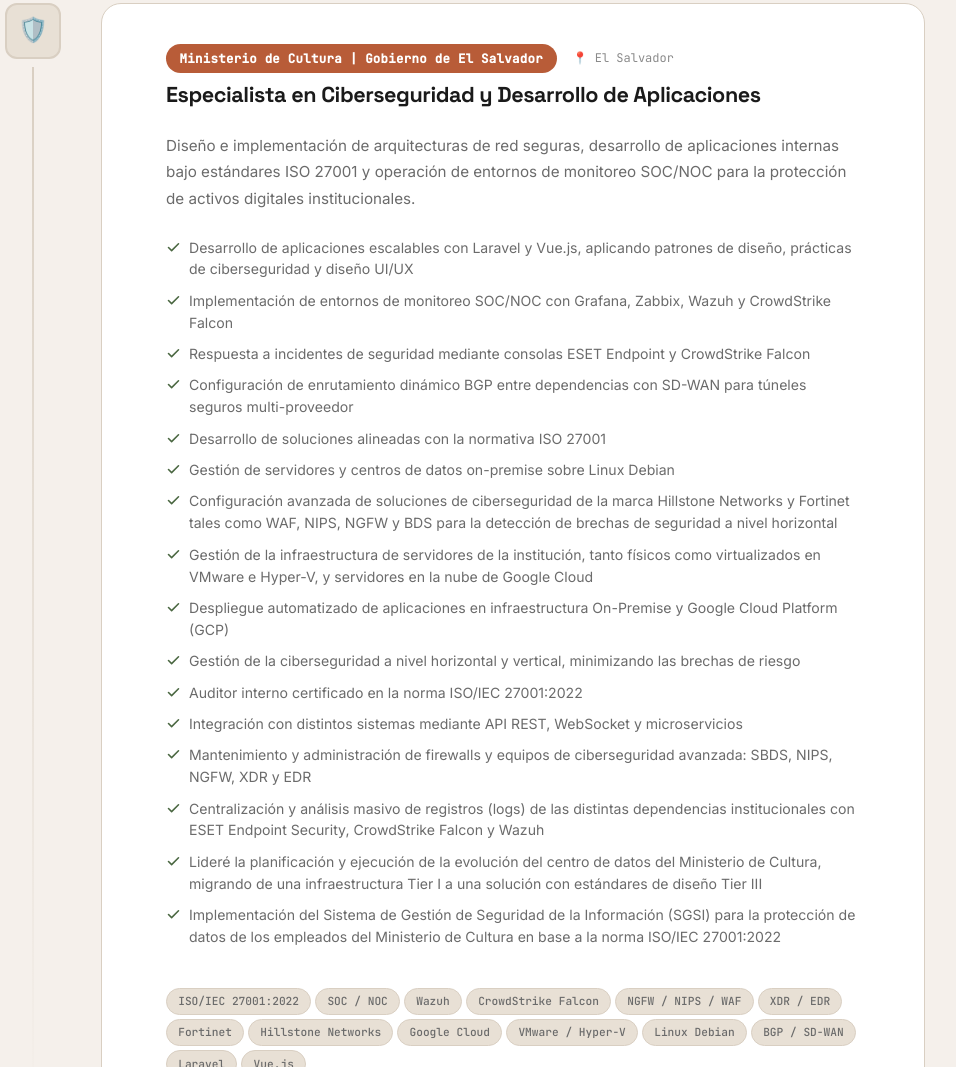
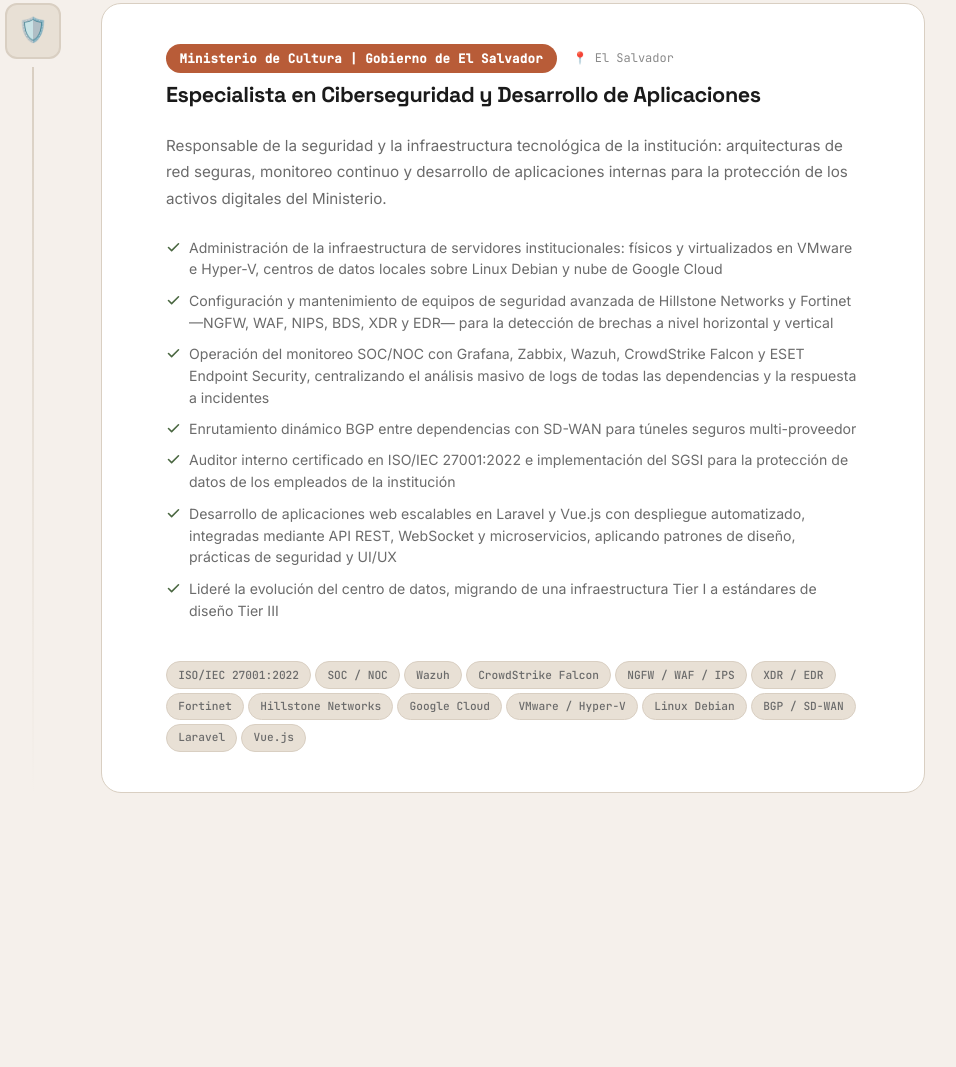
Before and after one commit to DanielGerardoHC/Personal_WebSite, an Astro site: page / in a window 1280 px wide. Shown: the part 2934-4001 px from the top of the page, without its empty margins (175-1131 px from the left). Built offline with nearby package versions, Linux system fonts and the light colour scheme; Astro itself is replaced by a stand-in of ours.

Commit message:
Mejora en actividades realizadas en Ministerio de Cultura

```diff
--- a/src/components/About.astro
+++ b/src/components/About.astro
@@ -2,8 +2,8 @@
 const qualities = [
   {
     icon: `<svg xmlns="http://www.w3.org/2000/svg" width="28" height="28" viewBox="0 0 24 24" fill="none" stroke="currentColor" stroke-width="1.5" stroke-linecap="round" stroke-linejoin="round"><path d="M12 22s8-4 8-10V5l-8-3-8 3v7c0 6 8 10 8 10z"/><path d="m9 12 2 2 4-4"/></svg>`,
-    title: "Auditor Interno ISO/IEC 27001:2022",
-    description: "Certificado internacionalmente por Applus+ Certification. Implementación, gestión y auditoría de Sistemas de Gestión de Seguridad de la Información (SGSI).",
+    title: "Seguridad aplicada",
+    description: "Llevo la norma del papel a la operación: análisis de riesgos, controles técnicos y evidencia auditable sobre infraestructura real en producción.",
     color: "var(--moss)",
   },
   {
--- a/src/components/Experience.astro
+++ b/src/components/Experience.astro
@@ -41,31 +41,22 @@ const experiences: ExperienceItem[] = [
     company: "Ministerio de Cultura",
     location: "El Salvador",
     summary:
-      "Diseño e implementación de arquitecturas de red seguras, desarrollo de aplicaciones internas bajo estándares ISO 27001 y operación de entornos de monitoreo SOC/NOC para la protección de activos digitales institucionales.",
+      "Responsable de la seguridad y la infraestructura tecnológica de la institución: arquitecturas de red seguras, monitoreo continuo y desarrollo de aplicaciones internas para la protección de los activos digitales del Ministerio.",
     highlights: [
-      "Desarrollo de aplicaciones escalables con Laravel y Vue.js, aplicando patrones de diseño, prácticas de ciberseguridad y diseño UI/UX",
-      "Implementación de entornos de monitoreo SOC/NOC con Grafana, Zabbix, Wazuh y CrowdStrike Falcon",
-      "Respuesta a incidentes de seguridad mediante consolas ESET Endpoint y CrowdStrike Falcon",
-      "Configuración de enrutamiento dinámico BGP entre dependencias con SD-WAN para túneles seguros multi-proveedor",
-      "Desarrollo de soluciones alineadas con la normativa ISO 27001",
-      "Gestión de servidores y centros de datos on-premise sobre Linux Debian",
-      "Configuración avanzada de soluciones de ciberseguridad de la marca Hillstone Networks y Fortinet tales como WAF, NIPS, NGFW y BDS para la detección de brechas de seguridad a nivel horizontal",
-      "Gestión de la infraestructura de servidores de la institución, tanto físicos como virtualizados en VMware e Hyper-V, y servidores en la nube de Google Cloud",
-      "Despliegue automatizado de aplicaciones en infraestructura On-Premise y Google Cloud Platform (GCP)",
-      "Gestión de la ciberseguridad a nivel horizontal y vertical, minimizando las brechas de riesgo",
-      "Auditor interno certificado en la norma ISO/IEC 27001:2022",
-      "Integración con distintos sistemas mediante API REST, WebSocket y microservicios",
-      "Mantenimiento y administración de firewalls y equipos de ciberseguridad avanzada: SBDS, NIPS, NGFW, XDR y EDR",
-      "Centralización y análisis masivo de registros (logs) de las distintas dependencias institucionales con ESET Endpoint Security, CrowdStrike Falcon y Wazuh",
-      "Lideré la planificación y ejecución de la evolución del centro de datos del Ministerio de Cultura, migrando de una infraestructura Tier I a una solución con estándares de diseño Tier III",
-      "Implementación del Sistema de Gestión de Seguridad de la Información (SGSI) para la protección de datos de los empleados del Ministerio de Cultura en base a la norma ISO/IEC 27001:2022",
+      "Administración de la infraestructura de servidores institucionales: físicos y virtualizados en VMware e Hyper-V, centros de datos locales sobre Linux Debian y nube de Google Cloud",
+      "Configuración y mantenimiento de equipos de seguridad avanzada de Hillstone Networks y Fortinet —NGFW, WAF, NIPS, BDS, XDR y EDR— para la detección de brechas a nivel horizontal y vertical",
+      "Operación del monitoreo SOC/NOC con Grafana, Zabbix, Wazuh, CrowdStrike Falcon y ESET Endpoint Security, centralizando el análisis masivo de logs de todas las dependencias y la respuesta a incidentes",
+      "Enrutamiento dinámico BGP entre dependencias con SD-WAN para túneles seguros multi-proveedor",
+      "Auditor interno certificado en ISO/IEC 27001:2022 e implementación del SGSI para la protección de datos de los empleados de la institución",
+      "Desarrollo de aplicaciones web escalables en Laravel y Vue.js con despliegue automatizado, integradas mediante API REST, WebSocket y microservicios, aplicando patrones de diseño, prácticas de seguridad y UI/UX",
+      "Lideré la evolución del centro de datos, migrando de una infraestructura Tier I a estándares de diseño Tier III",
     ],
     techTags: [
       "ISO/IEC 27001:2022",
       "SOC / NOC",
       "Wazuh",
       "CrowdStrike Falcon",
-      "NGFW / NIPS / WAF",
+      "NGFW / WAF / IPS",
       "XDR / EDR",
       "Fortinet",
       "Hillstone Networks",
```
